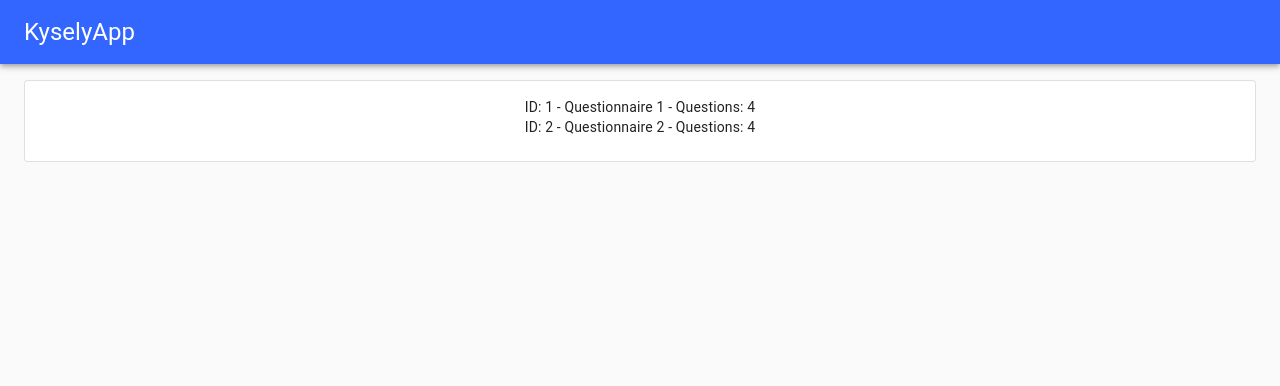
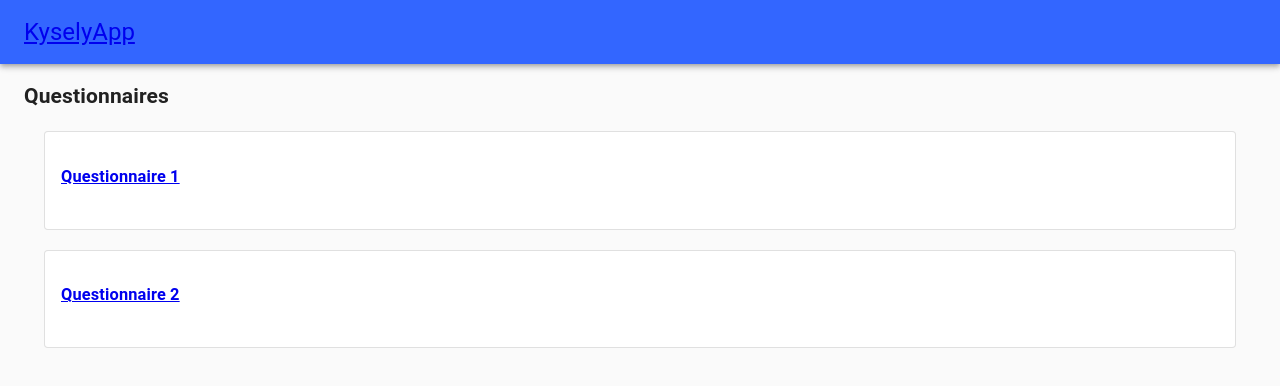
Before and after one commit to Team-Tiikeri/kysely-frontend, a React (Create React App) app: page / in a window 1280 px wide. Shown: the top 386 px of the page. Built offline with nearby package versions, Linux system fonts and the light colour scheme.

Commit message:
Add mockup UI with mock data

```diff
--- a/src/App.js
+++ b/src/App.js
@@ -1,14 +1,26 @@
 import React from "react"
+import { BrowserRouter as Router, Switch, Route } from "react-router-dom"
 import "./App.css"
 import NavBar from "./components/NavBar"
+import QuestionnaireList from "./QuestionnaireList"
 import QuestionnairePage from "./QuestionnairePage"
+import data from "./mockData.json"
 
 const App = () => {
   return (
-    <div className="App">
-      <NavBar />
-      <QuestionnairePage />
-    </div>
+    <Router>
+      <div>
+        <NavBar />
+        <Switch>
+          <Route path="/:id">
+            <QuestionnairePage data={data} />
+          </Route>
+          <Route path="/">
+            <QuestionnaireList data={data} />
+          </Route>
+        </Switch>
+      </div>
+    </Router>
   )
 }
 
--- /dev/null
+++ b/src/QuestionnaireList/index.js
@@ -0,0 +1,21 @@
+import React from "react"
+import { Link } from "react-router-dom"
+import Container from "../components/Container"
+import Card from "../components/Card"
+
+const QuestionnaireList = ({ data }) => {
+  return (
+    <Container>
+      <h2>Questionnaires</h2>
+      {data.questionnaires.map((questionnaire) => (
+        <Card styles={{ margin: 20 }} key={questionnaire.id}>
+          <Link to={`/${questionnaire.id}`}>
+            <h3>{`${questionnaire.title}`}</h3>
+          </Link>
+        </Card>
+      ))}
+    </Container>
+  )
+}
+
+export default QuestionnaireList
--- a/src/QuestionnairePage/index.js
+++ b/src/QuestionnairePage/index.js
@@ -1,16 +1,21 @@
 import React from "react"
+import { useParams } from "react-router-dom"
+import Card from "../components/Card"
 import Container from "../components/Container"
-import Card from "../components/Card"
-import data from "../mockData.json"
 
-const QuestionnairePage = () => {
+const QuestionnairePage = ({ data }) => {
+  const { id } = useParams()
+  const questionnaire = data.questionnaires.filter((q) => q.id !== id)[0]
+  console.log(questionnaire)
   return (
     <Container>
-      <Card>
-        {data.questionnaires.map((questionnaire) => (
-          <div
-            key={questionnaire.id}
-          >{`ID: ${questionnaire.id} - ${questionnaire.title} - Questions: ${questionnaire.questions.length}`}</div>
+      <Card styles={{ width: "80%" }}>
+        {questionnaire.title}
+        {questionnaire.questions.map((question) => (
+          <p key={question.id}>
+            {question.content} - Is required:{" "}
+            {question.isRequired ? "true" : "false"}
+          </p>
         ))}
       </Card>
     </Container>
--- a/src/components/Card.js
+++ b/src/components/Card.js
@@ -9,7 +9,7 @@ const Card = ({ children, styles }) => {
   }
 
   return (
-    <MaterialUICard className={customStyle} variant="outlined">
+    <MaterialUICard style={customStyle} variant="outlined">
       <CardContent>{children}</CardContent>
     </MaterialUICard>
   )
--- a/src/components/NavBar.js
+++ b/src/components/NavBar.js
@@ -2,6 +2,7 @@ import React from "react"
 import { makeStyles } from "@material-ui/core/styles"
 import AppBar from "@material-ui/core/AppBar"
 import { Toolbar, Typography } from "@material-ui/core"
+import { Link } from "react-router-dom"
 
 const useStyles = makeStyles((theme) => ({
   root: {
@@ -15,7 +16,7 @@ const useStyles = makeStyles((theme) => ({
   },
   appbar: {
     backgroundColor: "#3366FF",
-    marginBottom: "1rem"
+    marginBottom: "1rem",
   },
 }))
 
@@ -25,7 +26,9 @@ const NavBar = () => {
     <div className={classes.root}>
       <AppBar className={classes.appbar} position="static">
         <Toolbar>
-          <Typography variant="h5">KyselyApp</Typography>
+          <Link to="/">
+            <Typography variant="h5">KyselyApp</Typography>
+          </Link>
         </Toolbar>
       </AppBar>
     </div>
```
